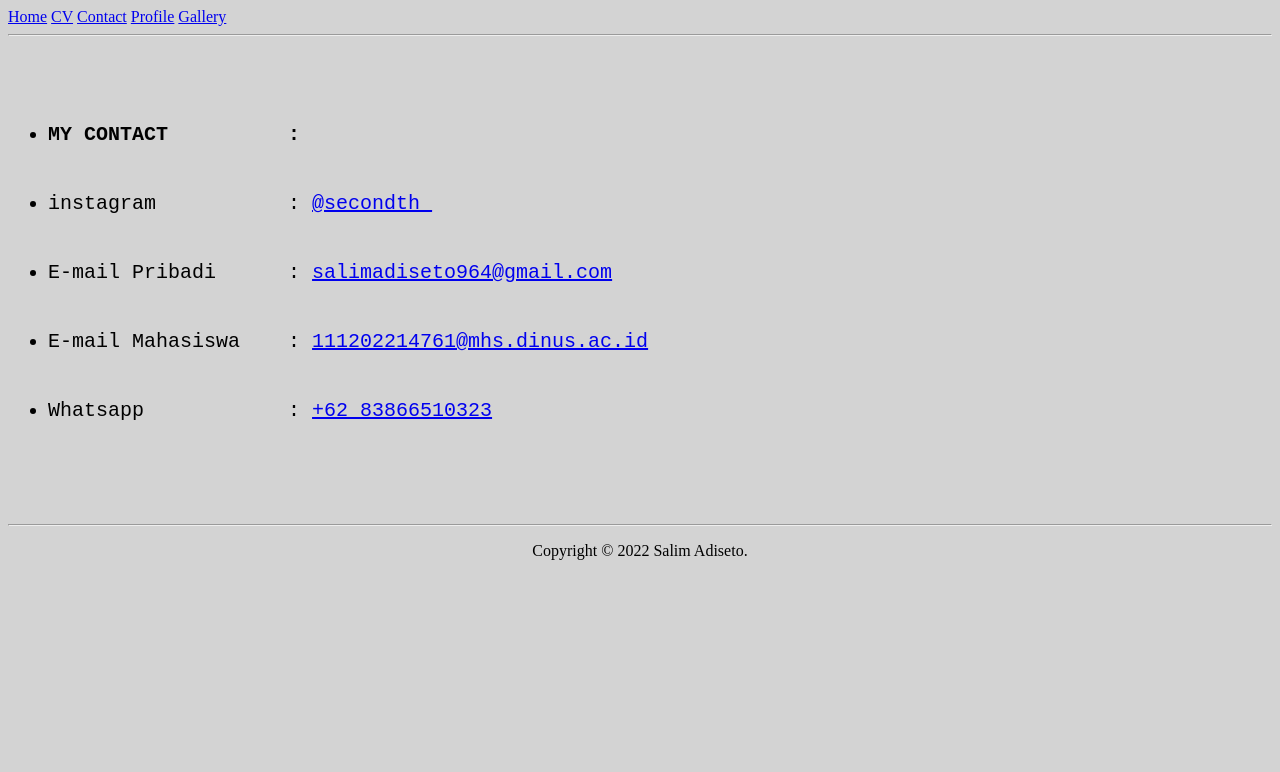
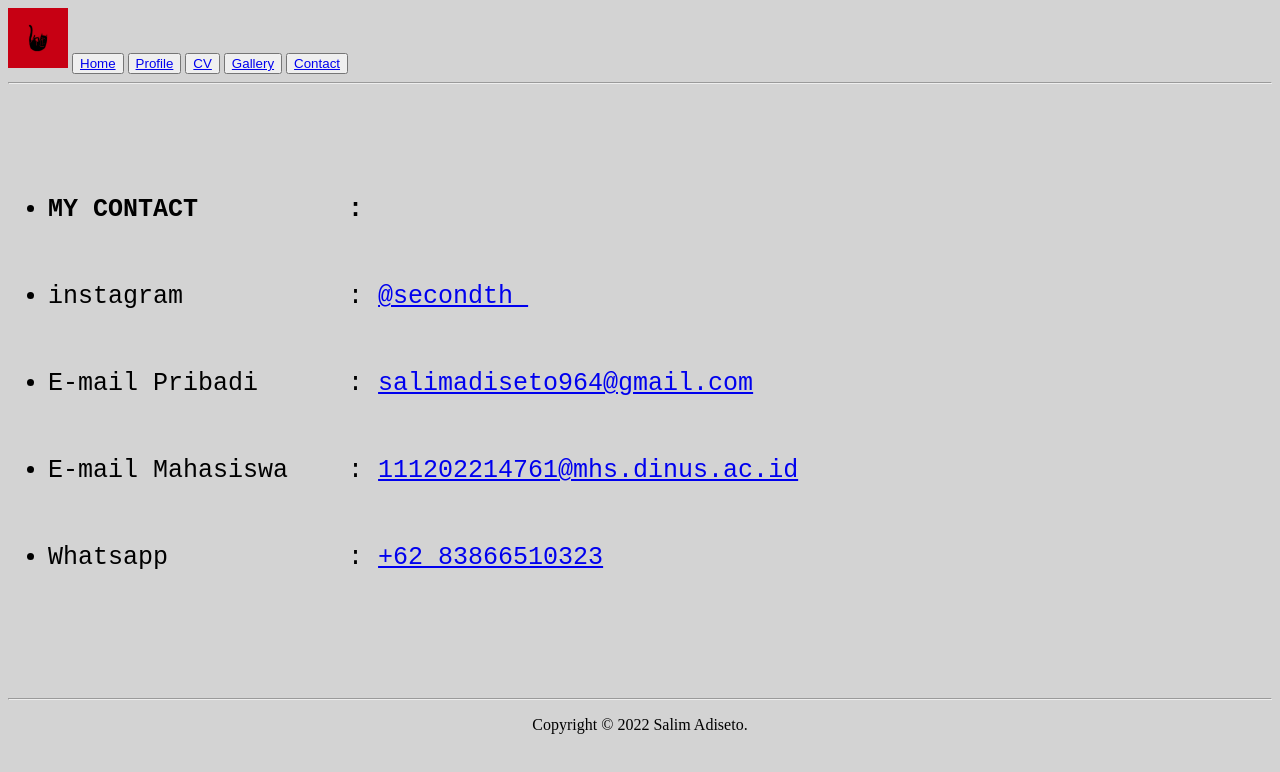
Before and after one commit to Secondths/Daskom, a plain HTML site: page contact.html in a window 1280 px wide. Drawn offline with Linux system fonts and the light colour scheme.

Commit message:
Update contact.html

```diff
--- a/contact.html
+++ b/contact.html
@@ -3,35 +3,51 @@
 
     <head>
         <meta charset="UTF-8">
-    <meta name="viewport" content="width=device-width, initial-scale=1.0">
+        <meta http-equiv="X-UA-Compatible" content="IE=edge">
+        <meta name="viewport" content="width=device-width, height=device-height, initial-scale=1">
         <title>Salim Adiseto's Website</title>
-    <link rel="shortcut icon" href="assets/SalimAlmet.ico" type="image/x-icon">
+        <link rel="shortcut icon" href="assets/PartaiKucingMerah.ico" type="image/x-icon">
+        <link rel="stylesheet" href="css/style.css">
     </head>
 
-<body bgcolor="lightgray">
-    <nav>
+    <body style="background-color: lightgray;">
+        <div class="wrapper">
+            <img src="assets/PartaiKucingMerah.jpg" height="60px" alt="logo">
+        <button class="button b1">
             <a href="index.html">Home</a>
+        </button>
+        <button class="button b2">
+            <a href="profile.html">Profile</a>
+        </button>
+        <button class="button b3">
             <a href="cv.html">CV</a>
+        </button>
+        <button class="button b4">
+            <a href="gallery.html">Gallery</a>
+        </button>
+        <button class="button b5">
             <a href="contact.html">Contact</a>
-        <a href="profile.html">Profile</a>
-        <a href="gallery.html">Gallery</a>
-    </nav>
+        </button>
+        </div>
+
+
     <hr>
 
     <pre>
-        <ul><font size="5px">
+        <ul style="font-size: 25px;">
             <li><strong>MY CONTACT          :</strong></li>
             <li>instagram           : <a href="https://www.instagram.com/secondth_" target='_blank'>@secondth_</a></li>
             <li>E-mail Pribadi      : <a href="mailto:salimadiseto964@gmail.com">salimadiseto964@gmail.com</a></li>
             <li>E-mail Mahasiswa    : <a href="mailto:111202214761@mhs.dinus.ac.id">111202214761@mhs.dinus.ac.id</a></li>
             <li>Whatsapp            : <a href="https://api.whatsapp.com/send/?phone=6283866510323&text&type=phone_number&app_absent=0" target='_blank'>+62 83866510323</a></li>
-        </font></ul>
+        </ul>
     </pre>
 
 
     <hr>
-    <footer align="center">
+    <footer style="text-align: center;">
         <p>Copyright &copy; 2022 Salim Adiseto.</p>
     </footer>
+    <script src="js/app.js"></script>
 </body>
 </html>
```
Lines whose indentation alone changed are shown as unchanged.
